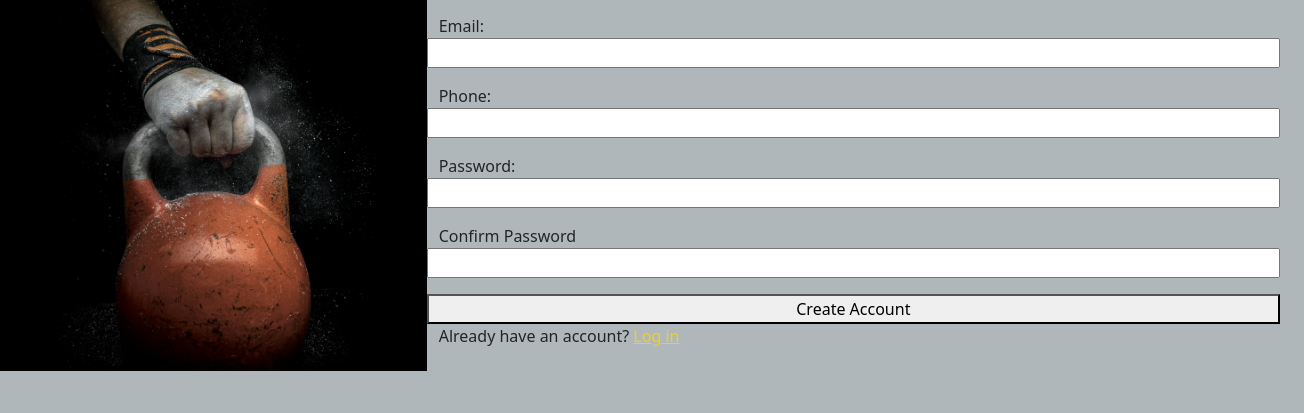
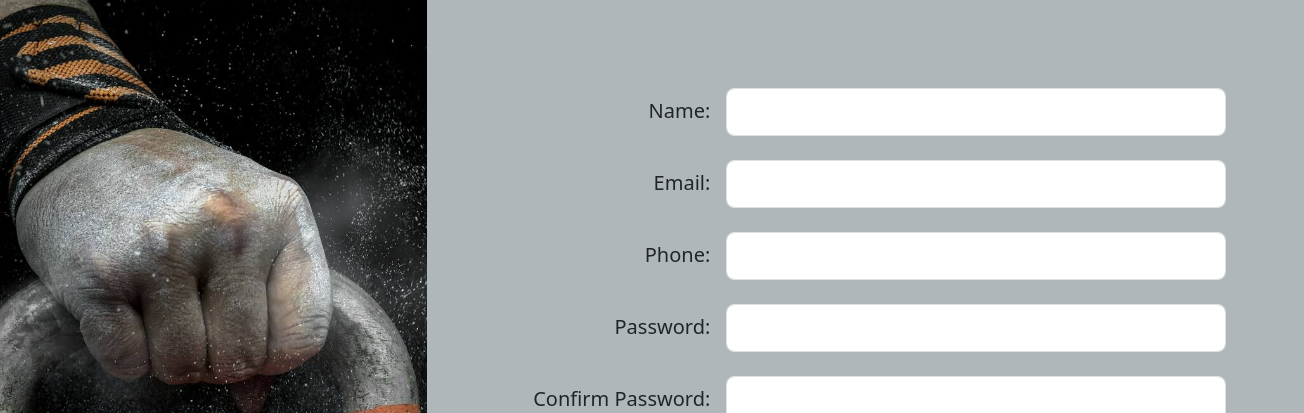
Before and after one commit to mihaly-ale/odinProject-registrationForm, a website: page index.html in a window 1280 px wide. Shown: the part 224-637 px from the top of the page, 1304 px wide, since content can reach past the window. Drawn offline with Linux system fonts and the light colour scheme.

Commit message:
Add style and fix layout on form
- Changed how layout renders on different viewports
- Beautified style attributes
- Added custom styles to center form in almost all
viewports, except
  on largers screens, where it shares width with the image.

```diff
--- a/index.html
+++ b/index.html
@@ -24,6 +24,7 @@
 		<link rel="manifest" href="assets/favicons/site.webmanifest" />
 		<link rel="stylesheet" href="styles/css/main.css" />
 	</head>
+
 	<body class="bg-light">
 		<header class="mt-2 mt-md-3 mb-4 mb-md-5">
 			<h1 class="display-1 text-dark text-center px-4">
@@ -37,74 +38,131 @@
 			class="img-fluid" />
 
 		<main class="container">
-			<div class="form-wrapper">
-				<form action="" id="reg-form">
-					<div class="row">
-						<label for="name">Name:</label>
-						<input type="text" id="name" />
-						<p class="info"></p>
+			<div class="row justify-content-center form-wrapper mt-5 mt-l-0">
+				<form action="" id="reg-form" class="vstack align-items-stretch mb-3">
+					<div
+						class="form-group | d-flex flex-column flex-md-row justify-content-md-center mb-2">
+						<label
+							class="align-self-md-start text-md-end fw-normal fs-5 pb-1 pb-md-0 pt-md-2"
+							for="name"
+							>Name:</label
+						>
+						<div class="input-wrapper | ms-md-3">
+							<input
+								class="form-control form-control-lg"
+								type="text"
+								id="name" />
+							<p class="info"></p>
+						</div>
 					</div>
-					<div class="row">
-						<label for="email">Email:</label>
-						<input type="email" id="email" />
-						<p class="info"></p>
+
+					<div
+						class="form-group | d-flex flex-column flex-md-row justify-content-md-center mb-2">
+						<label
+							class="align-self-md-start text-md-end fw-normal fs-5 pb-1 pb-md-0 pt-md-2"
+							for="email"
+							>Email:</label
+						>
+						<div class="input-wrapper | ms-md-3">
+							<input
+								class="form-control form-control-lg"
+								type="email"
+								id="email" />
+							<p class="info"></p>
+						</div>
 					</div>
-					<div class="row">
-						<label for="phone">Phone:</label>
-						<input type="tel" id="phone" />
-						<p class="info"></p>
+					<div
+						class="form-group | d-flex flex-column flex-md-row justify-content-md-center mb-2">
+						<label
+							class="align-self-md-start text-md-end fw-normal fs-5 pb-1 pb-md-0 pt-md-2"
+							for="phone"
+							>Phone:</label
+						>
+						<div class="input-wrapper | ms-md-3">
+							<input
+								class="form-control form-control-lg"
+								type="tel"
+								id="phone" />
+							<p class="info"></p>
+						</div>
 					</div>
-					<div class="row">
-						<label for="password">Password:</label>
-						<input type="password" id="password" />
-						<p class="info"></p>
+					<div
+						class="form-group | d-flex flex-column flex-md-row justify-content-md-center mb-2">
+						<label
+							class="align-self-md-start text-md-end fw-normal fs-5 pb-1 pb-md-0 pt-md-2"
+							for="password"
+							>Password:</label
+						>
+						<div class="input-wrapper | ms-md-3">
+							<input
+								class="form-control form-control-lg"
+								type="password"
+								id="password" />
+							<p class="info"></p>
+						</div>
 					</div>
-					<div class="row">
-						<label for="confirm-password">Confirm Password</label>
-						<input type="password" id="confirm-password" />
-						<p class="info"></p>
+					<div
+						class="form-group | d-flex flex-column flex-md-row justify-content-md-center mb-2">
+						<label
+							class="align-self-md-start text-md-end fw-normal fs-5 pb-1 pb-md-0 pt-md-2"
+							for="confirm-password"
+							>Confirm Password:</label
+						>
+						<div class="input-wrapper | ms-md-3">
+							<input
+								class="form-control form-control-lg"
+								type="password"
+								id="confirm-password" />
+							<p class="info"></p>
+						</div>
 					</div>
-					<div class="row">
-						<button type="submit">Create Account</button>
+					<div
+						class="d-flex flex-column flex-md-row align-self-center ms-md-5 mt-5">
+						<button type="submit" class="btn btn-lg btn-primary shadow">
+							Create Account
+						</button>
 					</div>
 				</form>
-				<p>Already have an account? <a href="/login">Log in</a></p>
+				<p class="text-center fs-5 ms-md-5 mt-3">
+					Already have an account?
+					<a href="/login" class="btn btn-dark shadow">Log in</a>
+				</p>
 			</div>
 		</main>
 
-		<footer class="px-0 pt-5">
-			<div class="primary-footer vstack align-items-center mb-5">
+		<footer class="px-0 pt-5 mt-auto">
+			<div class="primary-footer | vstack align-items-center mb-5">
 				<img
 					src="assets/logos/bellers-logo-light-bg.png"
 					alt="Bellers."
 					class="img-fluid mb-5"
 					width="250" />
 				<ul
-					class="legal-links list-unstyled d-flex flex-column flex-sm-row gap-3">
+					class="legal-links | list-unstyled d-flex flex-column flex-sm-row gap-3">
 					<li>
 						<a
 							href="/"
-							class="p-2 fs-5 link-dark link-underline-opacity-0-hover"
+							class="link-dark link-underline-opacity-0-hover fs-5 p-2"
 							>Cookie Policy</a
 						>
 					</li>
 					<li>
 						<a
 							href="/"
-							class="p-2 fs-5 link-dark link-underline-opacity-0-hover"
+							class="link-dark link-underline-opacity-0-hover fs-5 p-2"
 							>Privacy Policy</a
 						>
 					</li>
 					<li>
 						<a
 							href="/"
-							class="p-2 fs-5 link-dark link-underline-opacity-0-hover"
+							class="link-dark link-underline-opacity-0-hover fs-5 p-2"
 							>Booking Policy</a
 						>
 					</li>
 				</ul>
 			</div>
-			<div class="secondary_footer text-bg-dark text-center">
+			<div class="secondary_footer | text-bg-dark text-center">
 				<p class="m-0 p-3">
 					Made for
 					<a
@@ -118,7 +176,7 @@
 						><img
 							src="assets/logos/dev-logo.png"
 							alt="Mihály Ale."
-							class="img-fluid dev-logo"
+							class="dev-logo | img-fluid"
 							width="50"
 					/></a>
 					.
--- a/styles/scss/base/_base.scss
+++ b/styles/scss/base/_base.scss
@@ -2,3 +2,15 @@ img {
 	/* renders alt text italic if image is not avail */
 	font-style: italic;
 }
+
+#hero-image {
+	object-fit: cover;
+	block-size: 100%;
+}
+
+@media screen and (max-width: 1024px) {
+	#hero-image {
+		inline-size: 100%;
+		block-size: 350px;
+	}
+}
--- a/styles/scss/components/_form.scss
+++ b/styles/scss/components/_form.scss
@@ -0,0 +1,58 @@
+@use './../abstracts/' as *;
+
+form {
+	--label-width: 210px;
+	--input-wrapper-ms-md-3: 1rem;
+}
+
+// label
+label {
+	inline-size: var(--label-width);
+}
+
+label[for='confirm-password'] {
+	text-wrap: nowrap;
+}
+
+@media screen and (min-width: 576px) {
+	label {
+		padding-block-start: 0.375rem;
+	}
+}
+
+button[type='submit']:hover,
+button[type='submit']:focus {
+	background-color: $light;
+}
+
+button[type='submit'] {
+	background-color: $primary;
+	border-width: 2px;
+}
+
+// form layout
+.input-wrapper {
+	max-inline-size: 500px;
+}
+
+@media screen and (max-width: 768px) {
+	.from-group {
+		max-inline-size: 500px;
+	}
+}
+
+@media screen and (min-width: 768px) {
+	.input-wrapper {
+		inline-size: 500px;
+	}
+
+	.form-group {
+		margin-inline-start: -3.5rem;
+	}
+}
+
+@media screen and (min-width: 1024px) {
+	.form-wrapper {
+		margin-inline-start: 4rem !important;
+	}
+}
--- a/styles/scss/layout/_grid.scss
+++ b/styles/scss/layout/_grid.scss
@@ -1,17 +1,18 @@
 body {
 	min-height: 100vh;
-	height: 100svh;
+	min-height: 100svh;
+	height: 100vh;
 }
 
-// 768px
-@media screen and (min-width: 48em) {
+// 1024px
+@media screen and (min-width: 64em) {
 	body {
 		display: grid;
 		grid-template-columns: repeat(3, 1fr);
 		grid-template-areas:
-			'header header header'
+			'heroImage header header'
 			'heroImage main main'
-			'footer footer footer';
+			'heroImage footer footer';
 	}
 
 	header {
```
Also changed, not shown: styles/css/main.css.
